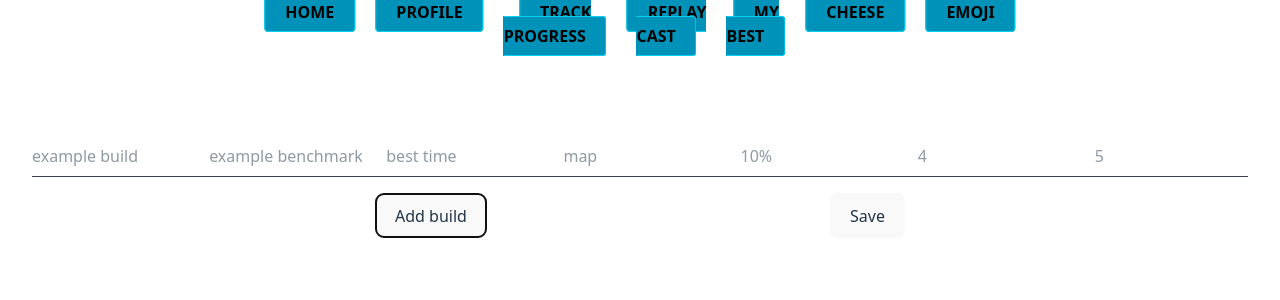
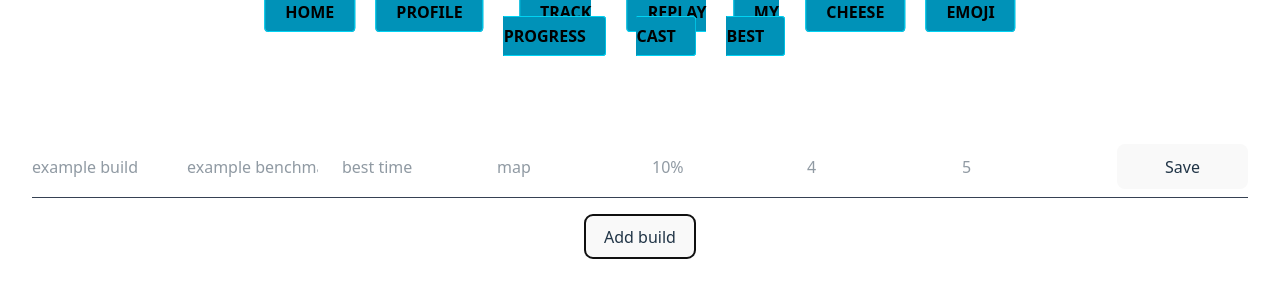
Before and after one commit to lazamal/sc2-scrub, a React (Vite) app: page /Track in a window 1280 px wide. Both pictures are taken after a click on the button "Add build". Shown: the top 300 px of the page. Built offline with nearby package versions, Linux system fonts and the light colour scheme.

Commit message:
before building saveBuild

```diff
--- a/src/components/SingleBuild.jsx
+++ b/src/components/SingleBuild.jsx
@@ -24,8 +24,15 @@ export default function SingleBuild({ data }) {
 
   const [inputToUpdate, setInputToUpdate] = useState({});
 
+  function saveBuild() {
+    // need to figure out how can i recieve data from the input element inside the component
+    // watch lesson 81 in the udemy course! he is doing exacly that
+    console.log(`Save the input fields of ${id}`);
+    setInputToUpdate();
+  }
+
   return (
-    <div className="grid grid-cols-7 border-b border-gray-700 pb-2 col-span-8 gap-6">
+    <div className="grid grid-cols-8 border-b border-gray-700 pb-2 col-span-8 gap-6">
       {dataArray.map((value) => {
         return (
           <input
@@ -36,6 +43,13 @@ export default function SingleBuild({ data }) {
           />
         );
       })}
+      <button
+        onClick={() => {
+          saveBuild();
+        }}
+      >
+        Save
+      </button>
     </div>
   );
 }
--- a/src/pages/Track.jsx
+++ b/src/pages/Track.jsx
@@ -29,16 +29,12 @@ export default function Track() {
     setTotalBuilds([...totalBuilds, BUILD_DATA[0]]);
   }
 
-  function saveBuild() {
-    // need to figure out how can i recieve data from the input element inside the component
-  }
-
   return (
     <div className="h-screen">
       <Navbar />
       <div className="container pt-6">
         {/* header row */}
-        <div className="pt-6 grid grid-cols-7 gap-6 ">
+        <div className="pt-6 grid grid-cols-8 gap-6 ">
           {progressHeadlines.map((headline) => {
             return (
               <p className="text-white font-semibold" key={headline}>
@@ -53,15 +49,7 @@ export default function Track() {
             <SingleBuild key={data.id} data={data} />
           ))}
         </div>
-        <div className="flex flex-row-reverse justify-evenly ">
-          <button
-            className="mt-4"
-            onClick={() => {
-              saveBuild();
-            }}
-          >
-            Save
-          </button>
+        <div className="">
           <button
             className="mt-4"
             onClick={() => {
```
